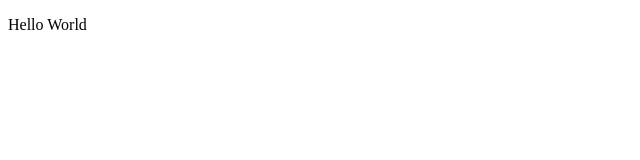
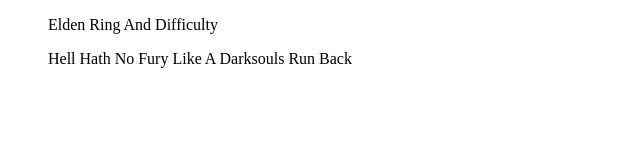
Before and after one commit to Bryson-C/Bryson-C.github.io, a plain HTML site: page index.html in a window 1280 px wide. Shown: the whole page, without its empty margins (0-640 px from the left). Drawn offline with Linux system fonts and the light colour scheme.

Commit message:
Update index.html

```diff
--- a/index.html
+++ b/index.html
@@ -7,6 +7,9 @@
     <title>Document</title>
 </head>
 <body>
-    <p>Hello World</p>
+    <div id="blog-posts">
+        <ul>Elden Ring And Difficulty</ul>
+        <ul>Hell Hath No Fury Like A Darksouls Run Back</ul>
+    </div>
 </body>
 </html>
```
